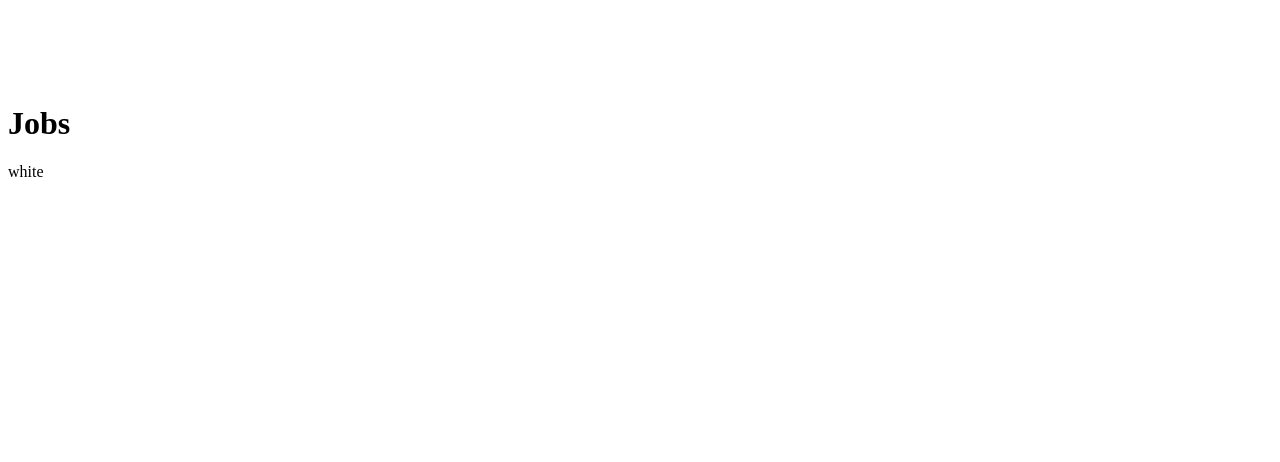
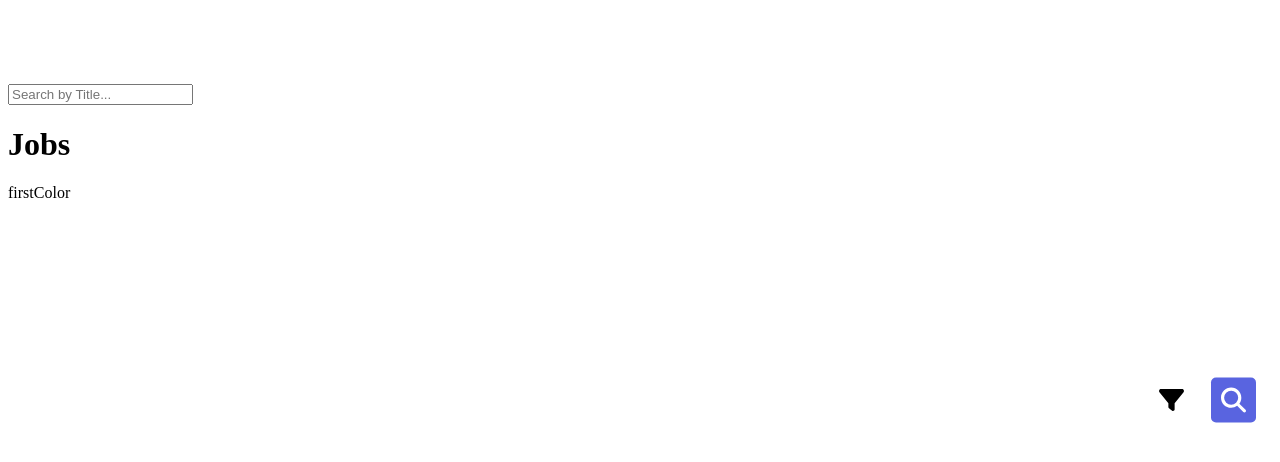
Before and after one commit to Ferperemero86/Devjobs, a Next.js app: page /jobs in a window 1280 px wide. Shown: the top 462 px of the page. Built offline with nearby package versions, Linux system fonts and the light colour scheme.

Commit message:
Add input text form in header

```diff
--- /dev/null
+++ b/src/components/FormInput.tsx
@@ -0,0 +1,35 @@
+import React from "react"
+import {ChangeEvent} from "react";
+
+import { FontAwesomeIcon } from "@fortawesome/react-fontawesome";
+import { faFilter, faMagnifyingGlass } from "@fortawesome/free-solid-svg-icons";
+
+interface InputProps {
+    type: string;
+    onChange: (event: ChangeEvent<HTMLInputElement>) => void;
+    customStyles?: string;
+    placeholder?: string;
+}
+
+
+export default function FormInput({type, onChange, customStyles, placeholder}: InputProps) {
+
+    const openFilter = () => {
+        console.log('open');
+    }
+
+    return (
+        <>
+            <span onClick={openFilter}>
+                <FontAwesomeIcon
+                    icon={faFilter}
+                    style={{ fontSize: 25, position: "absolute", top: "50%", transform: "translateY(-50%)", zIndex: "100", right: "6rem"}}/>
+            </span>
+            <FontAwesomeIcon
+                    icon={faMagnifyingGlass}
+                    style={{ fontSize: 25, position: "absolute", top: "50%", transform: "translateY(-50%)", zIndex: "100", right: "1.5rem", background: "#5964E0", color: "fff", padding: "10px", borderRadius: "5px"}}/>
+
+            <input type={type} onChange={onChange} className={`${customStyles} rounded-lg relative`} placeholder={placeholder} />
+        </>
+    )
+}
--- a/src/components/SwitchButton.tsx
+++ b/src/components/SwitchButton.tsx
@@ -7,16 +7,18 @@ export default function SwitchButton() {
   const { mainBg } = theme;
 
   const changeBg = () => {
-    if (mainBg === "black") {
-      return setTheme({mainBg: "white"});
+    if (mainBg === "firstColor") {
+      return setTheme({mainBg: "secondColor"});
     }
-    setTheme({mainBg: "black"})
+    if (mainBg === "secondColor") {
+      return setTheme({mainBg: "firstColor"});
+    }
   }
 
   return (
     <label className="relative inline-flex cursor-pointer">
       <input type="checkbox" value="" className="sr-only peer relative" onChange={changeBg}/>
-      <div className="w-[44px] h-[28px] bg-white rounded-full peer peer-checked:after:translate-x-[16px] peer-checked:after:border-white after:content-[''] after:absolute after:top-2/4  after:translate-y-[-50%] after:left-[4px] after:bg-violet after:border-gray-300 after:border after:rounded-full after:h-[20px] after:w-[20px] after:transition-all outline-none"></div>
+      <div className="w-[44px] h-[28px] bg-white rounded-full peer peer-checked:after:translate-x-[16px] peer-checked:after:border-white after:content-[''] after:absolute after:top-2/4  after:translate-y-[-50%] after:left-[4px] after:bg-thirdColor after:border-gray-300 after:border after:rounded-full after:h-[20px] after:w-[20px] after:transition-all outline-none"></div>
     </label>
   );
 }
--- a/src/components/layout/Header.tsx
+++ b/src/components/layout/Header.tsx
@@ -5,10 +5,12 @@ import { faSun, faMoon } from "@fortawesome/free-solid-svg-icons";
 
 import Image from "next/image";
 
+import SearchForm from "../ui/SearchForm";
+
 export default function Header() {
 
   return (
-    <header className="header container bg-[url('/images/mobile/bg-pattern-header.svg')] h-32 p-6 fle gap-x-16">
+    <header className="header overflow-visible w-full bg-[url('/images/mobile/bg-pattern-header.svg')] h-32 p-6 fle gap-x-16">
       <div className="flex items-center justify-between">
         <Image
           src="/images/desktop/logo.svg"
@@ -28,6 +30,7 @@ export default function Header() {
           />
         </div>
       </div>
+      <SearchForm customStyles="relative top-8 z-10"/>
     </header>
   );
 }
--- /dev/null
+++ b/src/components/ui/SearchForm.tsx
@@ -0,0 +1,17 @@
+import FormInput from "../FormInput";
+
+type SearchFormProps = {
+    customStyles?: string
+}
+
+export default function SearchForm ({customStyles}: SearchFormProps) {
+    const searchJob = () => {
+        console.log("searching..");
+    }
+
+    return (
+        <form className={`${customStyles}` }>
+            <FormInput type="text" onChange={searchJob} placeholder="Search by Title..." customStyles="h-20 w-80 p-2"/>
+        </form>
+    )
+}
--- a/src/contexts/ThemeContext.tsx
+++ b/src/contexts/ThemeContext.tsx
@@ -17,7 +17,7 @@ export interface ThemeContextProps {
 
 const defaultState = {
   theme: {
-    mainBg: "white",
+    mainBg: "firstColor",
   },
   setTheme: (theme: Theme) => {},
 };
--- a/tailwind.config.js
+++ b/tailwind.config.js
@@ -12,7 +12,9 @@ module.exports = {
         "mobile-header": "url(/images/mobile/bg-pattern-header.svg)",
       },
       colors: {
-        violet: "#5964E0",
+        firstColor: "#f2f2f2",
+        secondColor: "#000",
+        thirdColor: "#5964E0"
       },
     },
   },
```
Also changed, not shown: src/app/page.tsx (+3 -8 lines).
